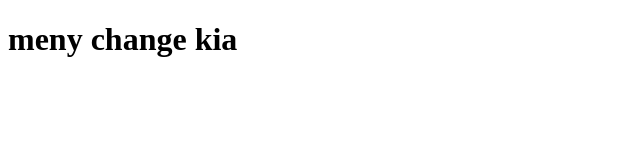
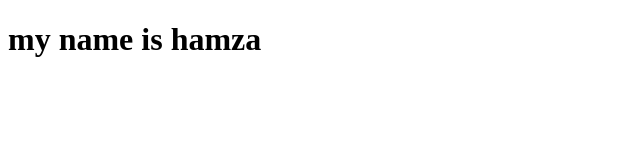
Before and after one commit to HAmza2211e/Hamza-Website, a plain HTML site: page index.html in a window 1280 px wide. Shown: the whole page, without its empty margins (0-640 px from the left). Drawn offline with Linux system fonts and the light colour scheme.

Commit message:
Update index.html

```diff
--- a/index.html
+++ b/index.html
@@ -7,6 +7,6 @@
     <title>Document</title>
 </head>
 <body>
-    <h1>meny change kia</h1>
+    <h1>my name is hamza</h1>
 </body>
 </html>
```
